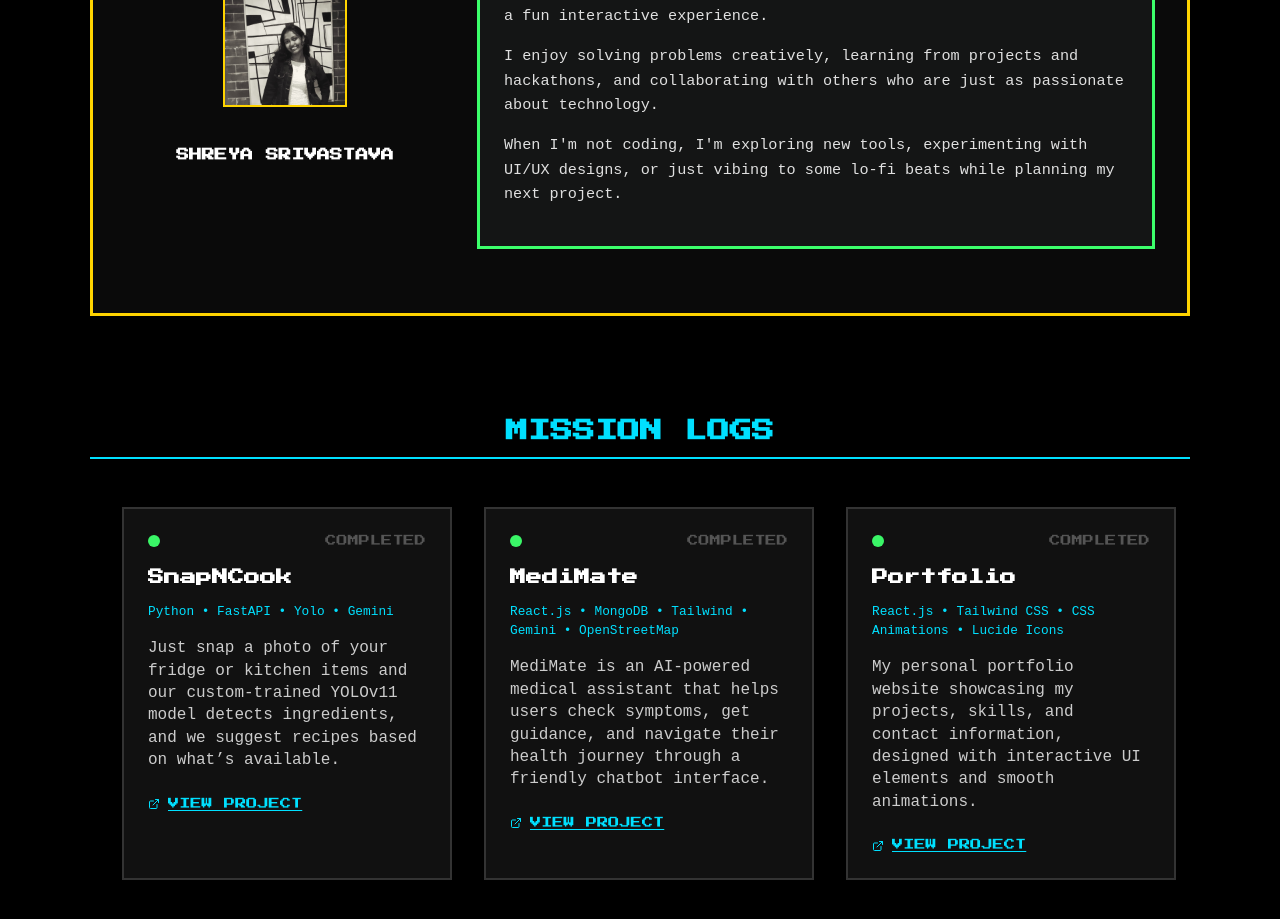
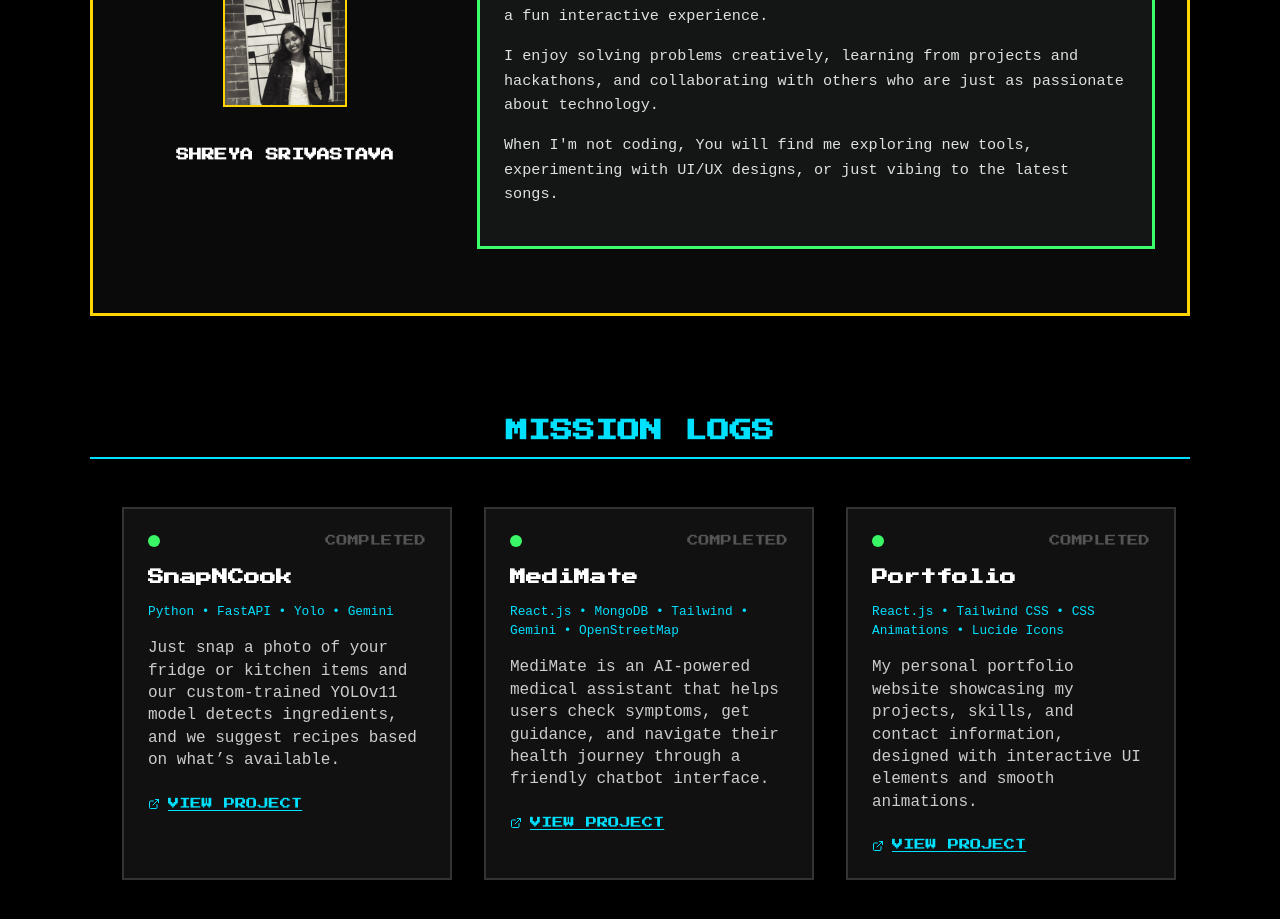
Before and after one commit to Shreya-1005/shreya-portfolio, a React (Vite) app: page / in a window 1280 px wide. Shown: the part 940-1859 px from the top of the page. Built offline with nearby package versions, Linux system fonts and the light colour scheme; the HTML template or start-up script is replaced by a standard one.

Commit message:
about message

```diff
--- a/src/components/About.jsx
+++ b/src/components/About.jsx
@@ -31,7 +31,7 @@ const About = () => {
             <p>Hey!</p>
             <p>I'm a sophomore in B.Tech – Computer Science & AI. I love building things with code, whether it's a sleek web app, a small AI model, or a fun interactive experience.</p>
             <p>I enjoy solving problems creatively, learning from projects and hackathons, and collaborating with others who are just as passionate about technology.</p>
-            <p>When I'm not coding, I'm exploring new tools, experimenting with UI/UX designs, or just vibing to some lo-fi beats while planning my next project.</p>
+            <p>When I'm not coding, You will find me exploring new tools, experimenting with UI/UX designs, or just vibing to the latest songs.</p>
           </div>
         </div>
       </div>
```
